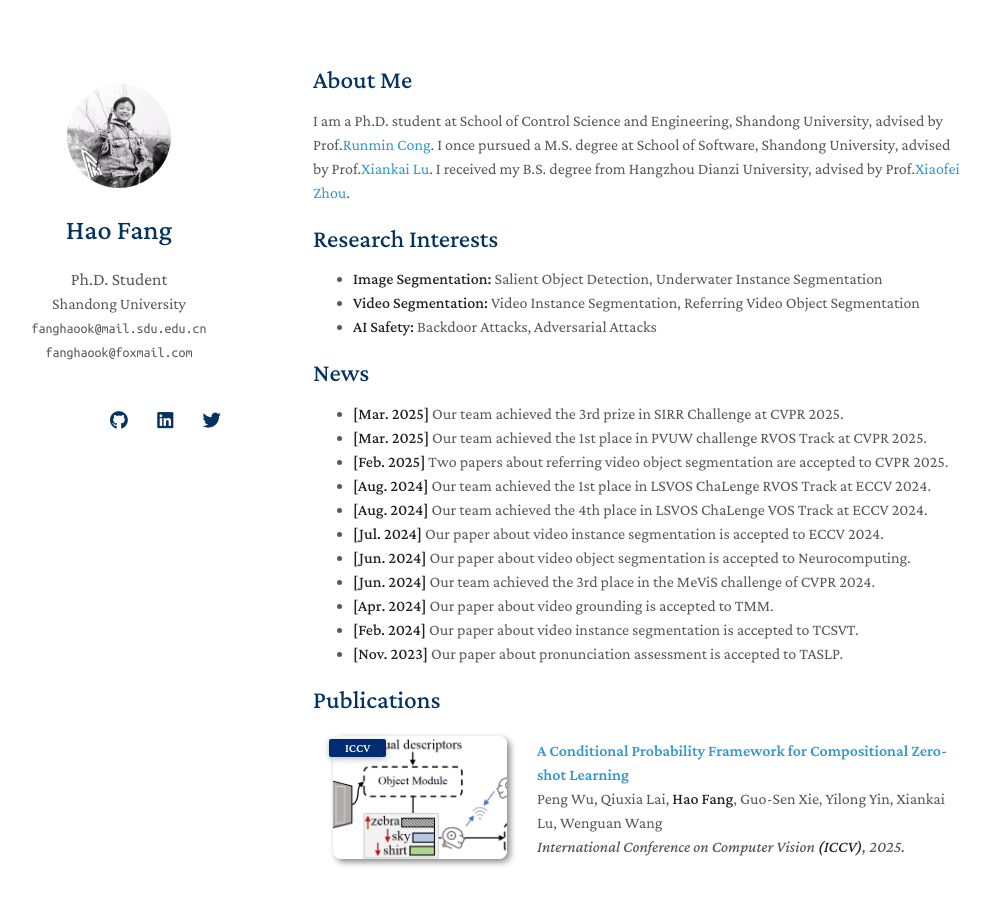
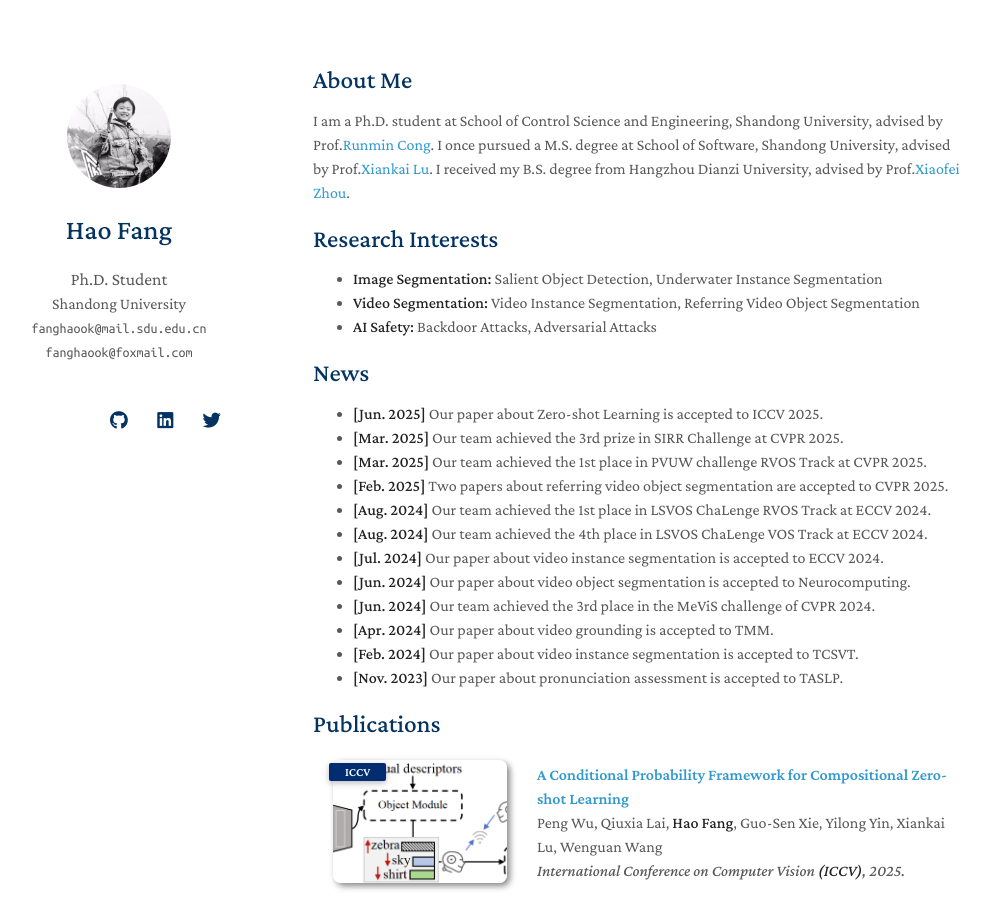
Before and after one commit to fanghaook/fanghaook.github.io, a Jekyll site: the page built from index.md, in a window 1280 px wide and 900 px high. Shown: the whole window, without its empty margins (157-1147 px from the left). Built offline with Jekyll 4.4.1, drawn with Linux system fonts in a browser that asks for light colours; nearby versions of some CDN libraries; a style sheet for code colours, icons or effects is not loaded; our own code applies the rules of GitHub Pages for plain Markdown files.

Commit message:
Update ICCV 2025

```diff
--- a/index.md
+++ b/index.md
@@ -13,6 +13,7 @@ I am a Ph.D. student at School of Control Science and Engineering, Shandong Univ
 - **AI Safety:** Backdoor Attacks, Adversarial Attacks
 
 ## News
+- **[Jun. 2025]** Our paper about Zero-shot Learning is accepted to ICCV 2025.
 - **[Mar. 2025]** Our team achieved the 3rd prize in SIRR Challenge at CVPR 2025.
 - **[Mar. 2025]** Our team achieved the 1st place in PVUW challenge RVOS Track at CVPR 2025.
 - **[Feb. 2025]** Two papers about referring video object segmentation are accepted to CVPR 2025.
```
